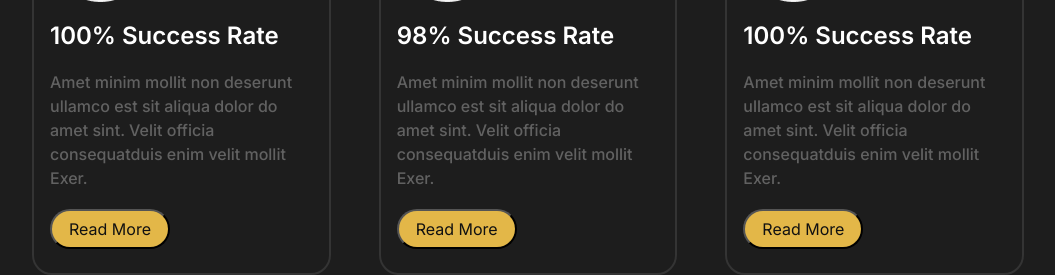
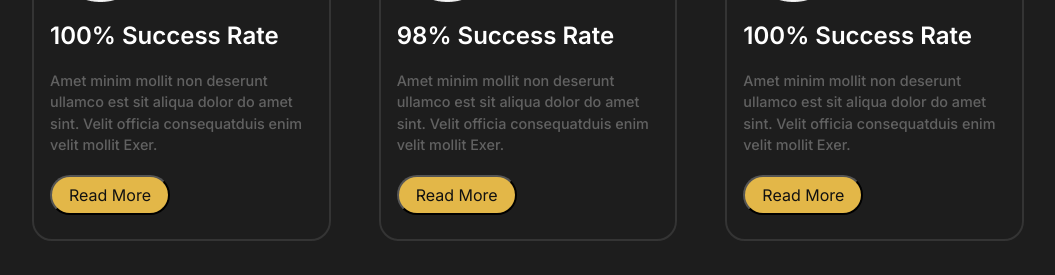
Before and after one commit to adithya0804/Lawfirm-Landing-Page, a React (Create React App) app: page / in a window 1280 px wide. Shown: the part 1376-1651 px from the top of the page, without its empty margins (112-1167 px from the left). Built offline with nearby package versions, Linux system fonts and the light colour scheme.

Commit message:
updated card font-size

```diff
--- a/src/Components/AboutUs/Card/Card.module.css
+++ b/src/Components/AboutUs/Card/Card.module.css
@@ -23,7 +23,7 @@
     font-weight: 600;
 }
 .content{
-    font-size: o.9rem;
+    font-size: 0.9rem;
     font-weight: 500;
     opacity: 30%;
     margin-top: 1rem;
```
